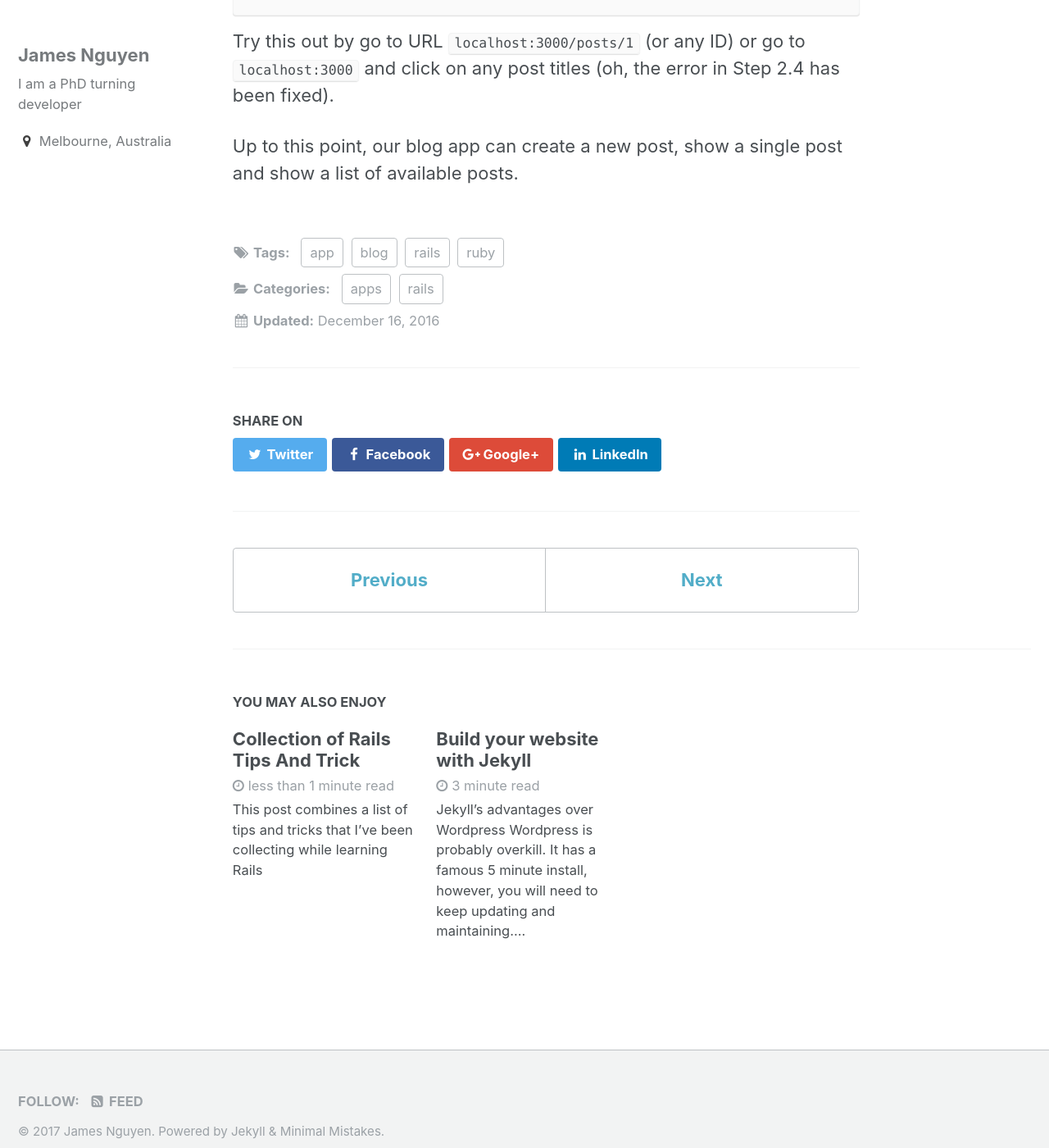
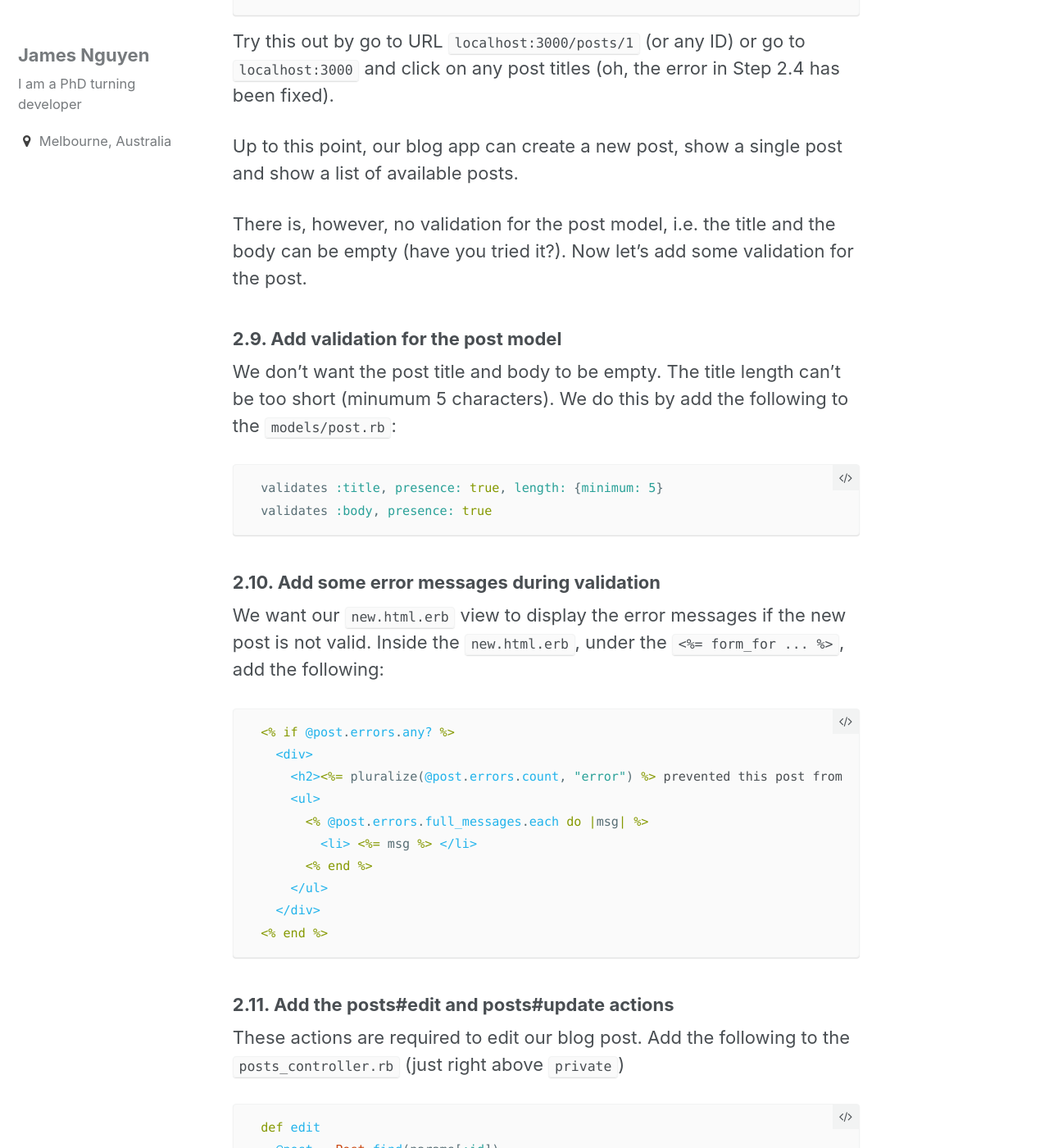
Before and after one commit to ncthanh1986/ncthanh1986.github.io, a Jekyll site: the page built from _posts/2016-12-16-ruby-on-rails-blog.markdown, in a window 1280 px wide and 1400 px high, scrolled down 5612 px. Shown: the whole window at 82% size. Built offline with Jekyll 4.4.1, drawn with Linux system fonts in a browser that asks for light colours; some of the changed text lies outside the part shown.

Commit message:
better version

```diff
--- a/_posts/2016-12-16-ruby-on-rails-blog.markdown
+++ b/_posts/2016-12-16-ruby-on-rails-blog.markdown
@@ -172,3 +172,82 @@ Create the file `app/views/posts/show.html.erb` and add the following:
 Try this out by go to URL `localhost:3000/posts/1` (or any ID) or go to `localhost:3000` and click on any post titles (oh, the error in Step 2.4 has been fixed).
 
 Up to this point, our blog app can create a new post, show a single post and show a list of available posts.
+
+There is, however, no validation for the post model, i.e. the title and the body can be empty (have you tried it?). Now let's add some validation for the post.
+
+### 2.9. Add validation for the post model
+We don't want the post title and body to be empty. The title length can't be too short (minumum 5 characters). We do this by add the following to the `models/post.rb`:
+
+{% highlight ruby %}
+  validates :title, presence: true, length: {minimum: 5}
+  validates :body, presence: true
+{% endhighlight%}
+
+### 2.10. Add some error messages during validation
+We want our `new.html.erb` view to display the error messages if the new post is not valid. Inside the `new.html.erb`, under the `<%= form_for ... %>`, add the following:
+
+{% highlight eruby %}
+  <% if @post.errors.any? %>
+    <div>
+      <h2><%= pluralize(@post.errors.count, "error") %> prevented this post from saving</h2>
+      <ul>
+        <% @post.errors.full_messages.each do |msg| %>
+          <li> <%= msg %> </li>
+        <% end %>
+      </ul>
+    </div>
+  <% end %>
+{% endhighlight%}
+
+### 2.11. Add the posts#edit and posts#update actions
+These actions are required to edit our blog post. Add the following to the `posts_controller.rb` (just right above `private`)
+
+{% highlight ruby %}
+  def edit
+    @post = Post.find(params[:id])
+  end
+  def update
+    @post = Post.find(params[:id])
+    if @post.update(params[:post].permit(:title, :body))
+      redirect_to @post
+    else
+      render ‘edit’
+    end
+  end
+{% endhighlight%}
+
+### 2.12. Create the view for the posts#edit action. Introduce partial.
+Since post creation and post edition use similar forms (i.e. title, body, submit button), it makes sense to create a form template separately and deploy it in both `new.html.erb` and `edit.html.erb`. Such template is called partial, a file under the `app/views/posts` folder starting with an underscore '_'.
+
+Now, under `app/views/posts` create new file `_form.html.erb` and add the following:
+
+{% highlight ruby %}
+  <%= form_for @post do |f| %>
+    <p>
+      <% f.label :title %> <br>
+      <% f.text_field :title %>
+    </p>
+    <p>
+      <% f.label :body %> <br>
+      <% f.text_area :body %>
+    </p>
+    <p>
+      <% f.submit %>
+    </p>
+  <% end %>
+{% endhighlight%}
+
+Create the view `app/views/posts/edit.html.erb` and add the following:
+
+{% highlight eruby %}
+  <h1> Edit Post </h1>
+  <%= render 'form' %>
+{% endhighlight%}
+
+Change the view `app/views/posts/new.html.erb` to the following:
+{% highlight eruby %}
+  <h1> New Post </h1>
+  <%= render 'form' %>
+{% endhighlight%}
+
+Look how simple our views are! :camel
```
